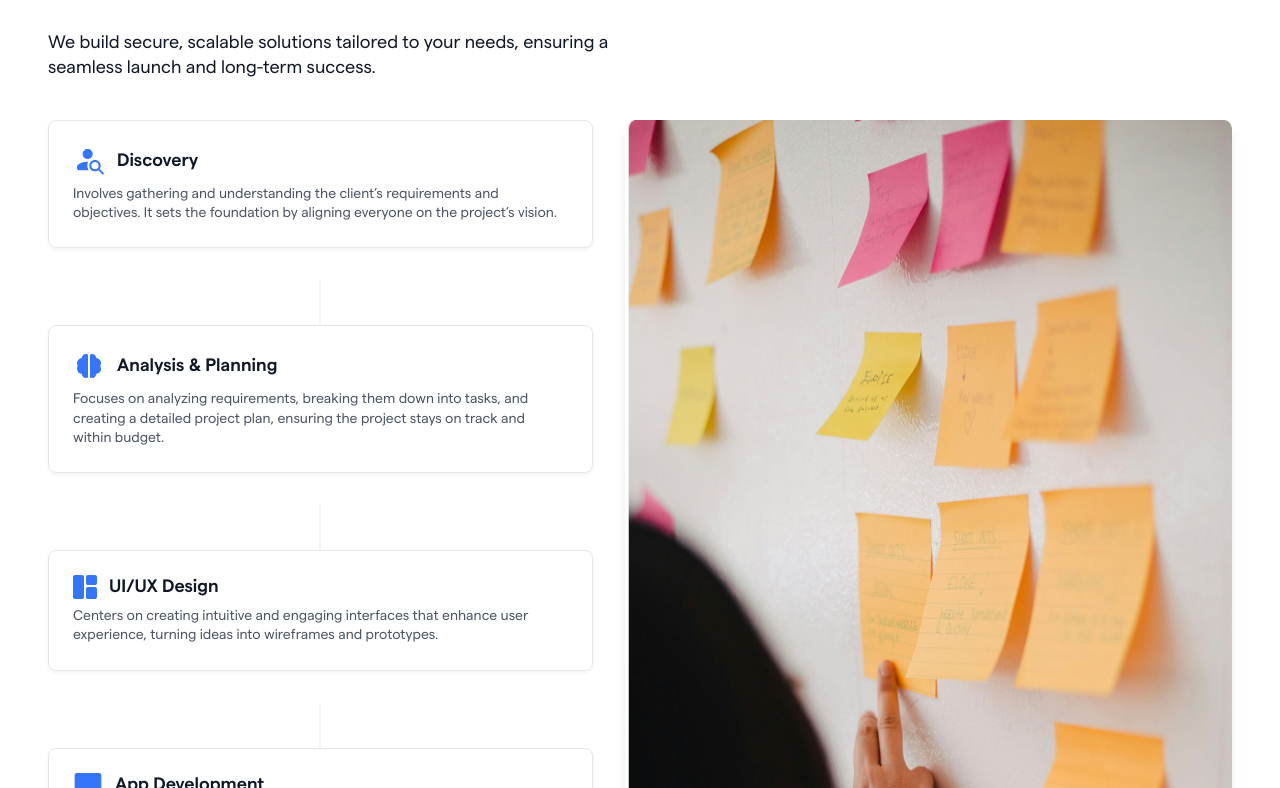
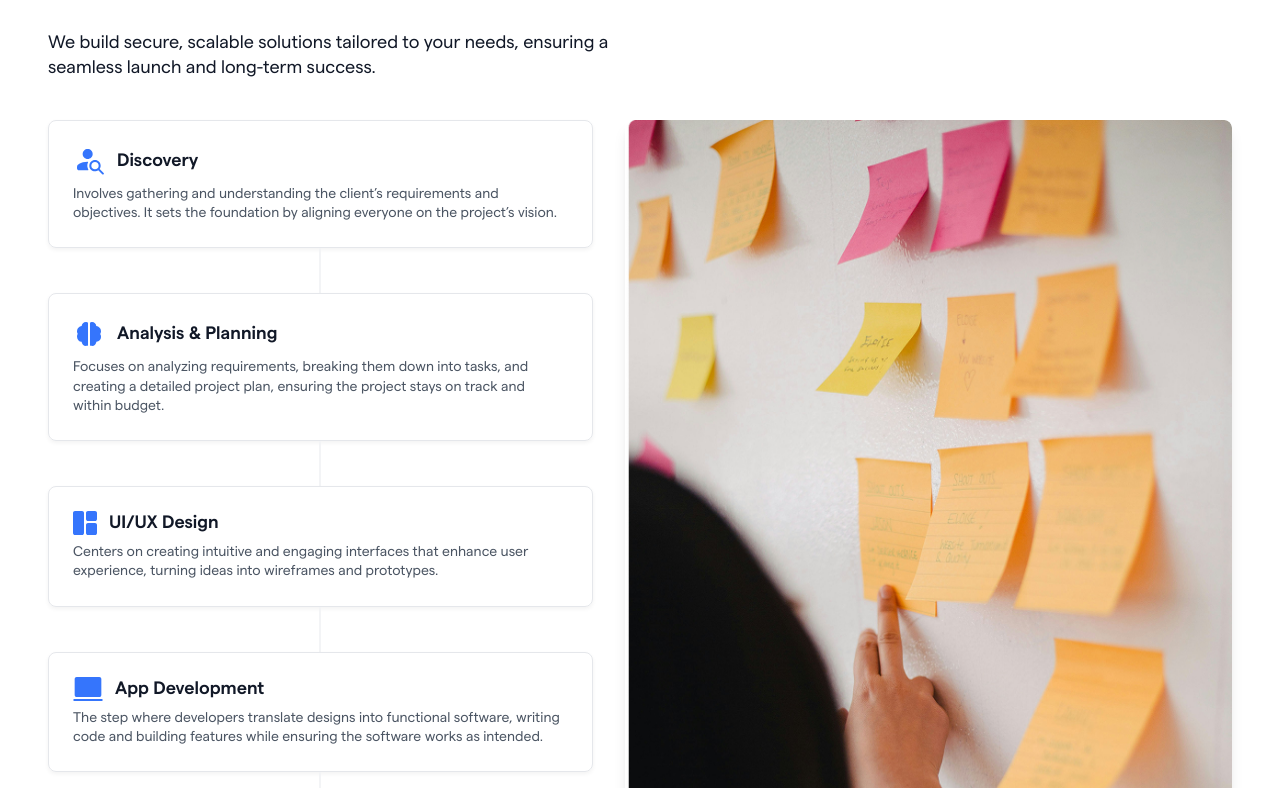
Before and after one commit to nongdan-dev/website, a React (Vite) app: page /development/web-development in a window 1280 px wide. Shown: the part 2212-3000 px from the top of the page. Built offline with nearby package versions, Linux system fonts and the light colour scheme.

Commit message:
fiex web processSection

```diff
--- a/src/pages/Development/WebDevelopment/ProcessSection.tsx
+++ b/src/pages/Development/WebDevelopment/ProcessSection.tsx
@@ -63,7 +63,7 @@ const ProcessSection: React.FC = () => {
         </p>
       </div>
       <div className='mt-10 flex gap-8'>
-        <div className='grid w-1/2 gap-8'>
+        <div className='grid w-1/2'>
           {steps.map((step, index) => (
             <StepCard
               index={index}
```
